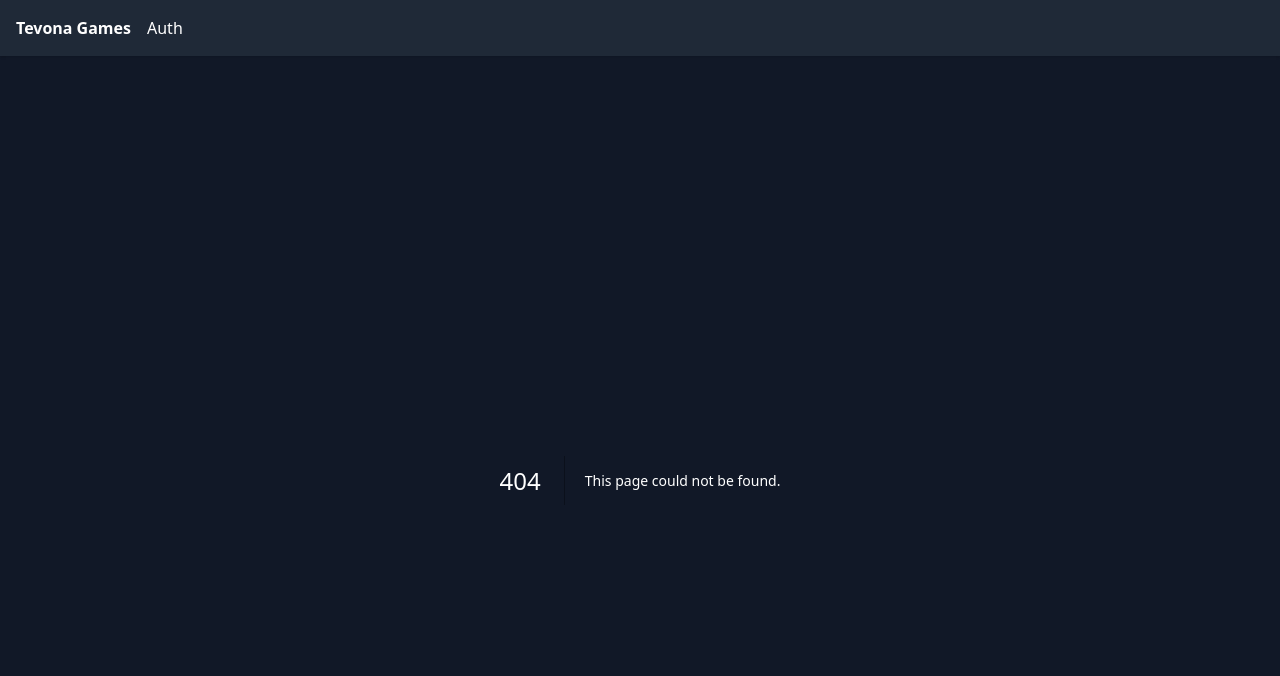
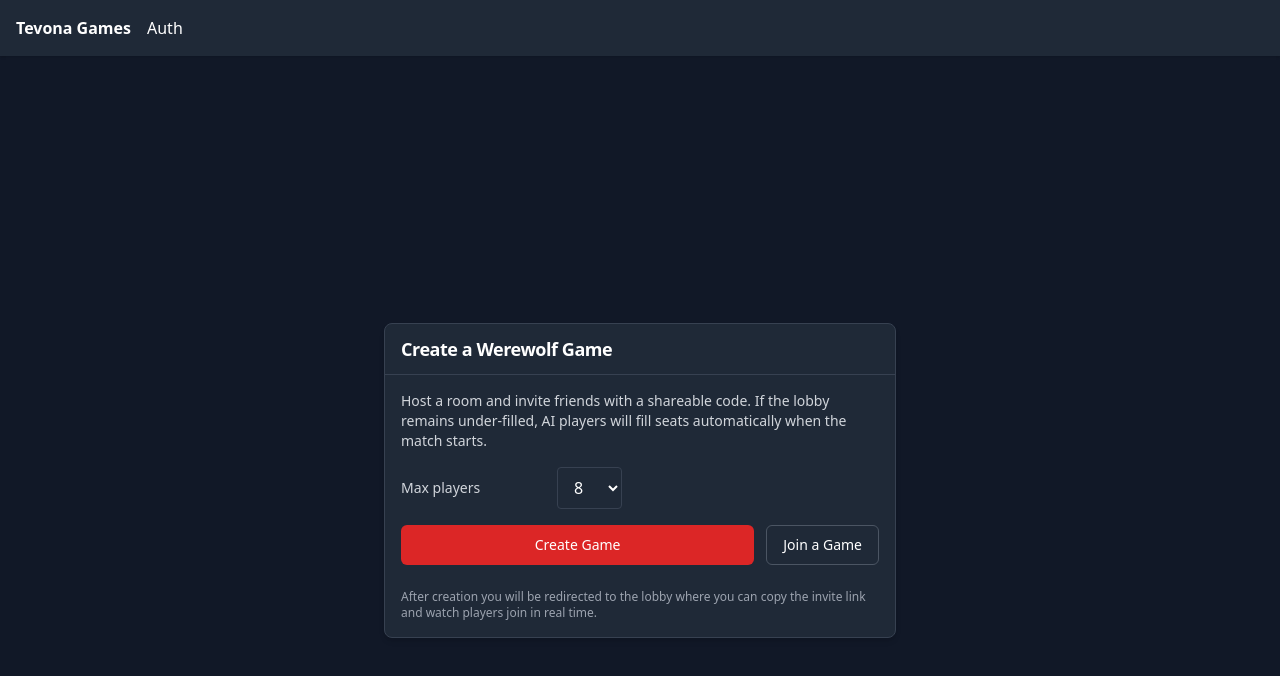
Before and after one commit to tenova-ke/tevona-games, a Next.js app: page /wolf/create in a window 1280 px wide. Before the commit this address had no page. Shown: the top 676 px of the page. Built offline with nearby package versions, Linux system fonts and the light colour scheme.

Commit message:
Create page.tsx

```diff
--- /dev/null
+++ b/app/wolf/create/page.tsx
@@ -0,0 +1,115 @@
+"use client";
+
+import React, { useState } from "react";
+import Link from "next/link";
+import { useRouter } from "next/navigation";
+import { Button } from "@/components/ui/button";
+import { Card, CardHeader, CardTitle, CardContent } from "@/components/ui/card";
+import { supabase } from "@/lib/supabaseClient";
+
+export default function CreateGamePage() {
+  const router = useRouter();
+  const [gameCode, setGameCode] = useState<string | null>(null);
+  const [roomId, setRoomId] = useState<string | null>(null);
+  const [loading, setLoading] = useState(false);
+  const [maxPlayers, setMaxPlayers] = useState<number>(8);
+  const [message, setMessage] = useState<string | null>(null);
+
+  async function handleCreate() {
+    setMessage(null);
+    setLoading(true);
+
+    try {
+      const { data: userData } = await supabase.auth.getUser();
+      const user = userData?.user ?? null;
+
+      if (!user) {
+        setMessage("You must be signed in to create a room. Please log in or sign up.");
+        setLoading(false);
+        return;
+      }
+
+      const res = await fetch("/api/wolf/create", {
+        method: "POST",
+        headers: { "Content-Type": "application/json" },
+        body: JSON.stringify({
+          user_id: user.id,
+          max_players: maxPlayers,
+          thumbnail_url: "/IMG-20250929-WA0106.jpg",
+        }),
+      });
+
+      const data = await res.json();
+      if (!res.ok) {
+        setMessage(data?.error || "Failed to create room");
+        setLoading(false);
+        return;
+      }
+
+      // API returns { room, player }
+      const room = data.room;
+      setGameCode(room.code);
+      setRoomId(room.id);
+
+      // auto-navigate to lobby page
+      router.push(`/wolf/${room.code}`);
+    } catch (err: any) {
+      console.error(err);
+      setMessage(err?.message || "Unexpected error");
+    } finally {
+      setLoading(false);
+    }
+  }
+
+  return (
+    <div className="min-h-screen bg-gray-900 text-white flex items-center justify-center p-6">
+      <Card className="w-full max-w-lg">
+        <CardHeader>
+          <CardTitle>Create a Werewolf Game</CardTitle>
+        </CardHeader>
+
+        <CardContent className="space-y-4">
+          <p className="text-sm text-gray-300">
+            Host a room and invite friends with a shareable code. If the lobby remains under-filled,
+            AI players will fill seats automatically when the match starts.
+          </p>
+
+          <div className="flex items-center gap-3">
+            <label className="text-sm text-gray-300 w-36">Max players</label>
+            <select
+              value={maxPlayers}
+              onChange={(e) => setMaxPlayers(Number(e.target.value))}
+              className="bg-gray-800 border border-gray-700 rounded px-3 py-2"
+            >
+              <option value={4}>4</option>
+              <option value={5}>5</option>
+              <option value={6}>6</option>
+              <option value={7}>7</option>
+              <option value={8}>8</option>
+              <option value={10}>10</option>
+            </select>
+          </div>
+
+          {message && <div className="text-sm text-red-400">{message}</div>}
+
+          <div className="flex gap-3">
+            <Button onClick={handleCreate} className="flex-1" disabled={loading}>
+              {loading ? "Creating..." : "Create Game"}
+            </Button>
+
+            <Link href="/wolf/join" className="inline-block">
+              <Button variant="outline">Join a Game</Button>
+            </Link>
+          </div>
+
+          <div className="pt-2">
+            <p className="text-xs text-gray-400">
+              After creation you will be redirected to the lobby where you can copy the invite link and
+              watch players join in real time.
+            </p>
+          </div>
+        </CardContent>
+      </Card>
+    </div>
+  );
+}
```
